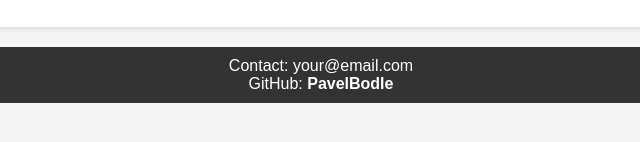
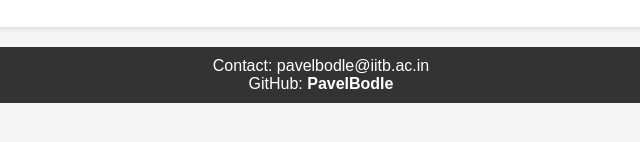
Before and after one commit to PavelBodle/resume, a plain HTML site: page index.html in a window 1280 px wide. Shown: the part 410-552 px from the top of the page, 319-959 px from the left. Drawn offline with Linux system fonts and the light colour scheme.

Commit message:
Update index.html
added email

```diff
--- a/index.html
+++ b/index.html
@@ -138,7 +138,7 @@ a:hover {
     <!-- Add more sections as needed -->
 
     <footer>
-        <p>Contact: your@email.com</p>
+        <p>Contact: pavelbodle@iitb.ac.in</p>
         <p>GitHub: <a href="https://github.com/PavelBodle">PavelBodle</a></p>
     </footer>
 </body>
```
